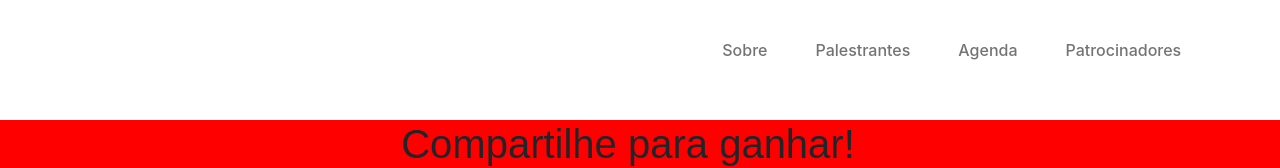
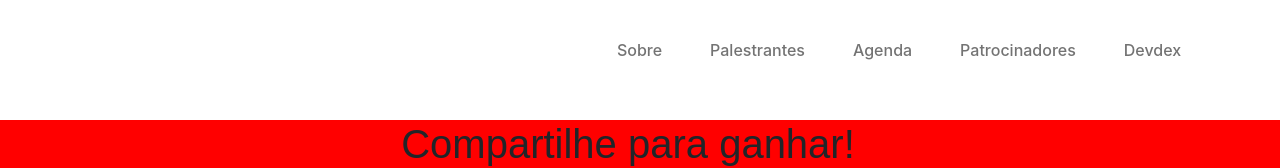
Before and after one commit to renanmorais/lathrop-iwd, a Next.js app: page /campaigns in a window 1280 px wide. Shown: the top 168 px of the page. Built offline with nearby package versions, Linux system fonts and the light colour scheme; no server answers; a web font is replaced by a local one.

Commit message:
feat: adicionando pokedex navbar

```diff
--- a/src/components/navbar/home-navbar.tsx
+++ b/src/components/navbar/home-navbar.tsx
@@ -18,8 +18,14 @@ const NavbarHome = () => {
   const [isOpen, setIsOpen] = useState(false);
   const [isScrolling, setScrolling] = useState(false);
 
-  // TODO: update with correct menu
-  const menu = [{ name: "Sobre", ref: "#about" }, { name: "Palestrantes", ref: '#speakers' }, { name: "Agenda", ref: '#schedule' }, { name: "Patrocinadores", ref: '#sponsors' }]
+
+  const menu = [
+    { name: "Sobre", ref: "#about" },
+    { name: "Palestrantes", ref: '#speakers' },
+    { name: "Agenda", ref: '#schedule' },
+    { name: "Patrocinadores", ref: '#sponsors' },
+    { name: "Devdex", ref: 'www.pokedex.devfestcerrado.com.br' }
+  ]
 
   const toggle = () => setIsOpen(!isOpen);
 
```
